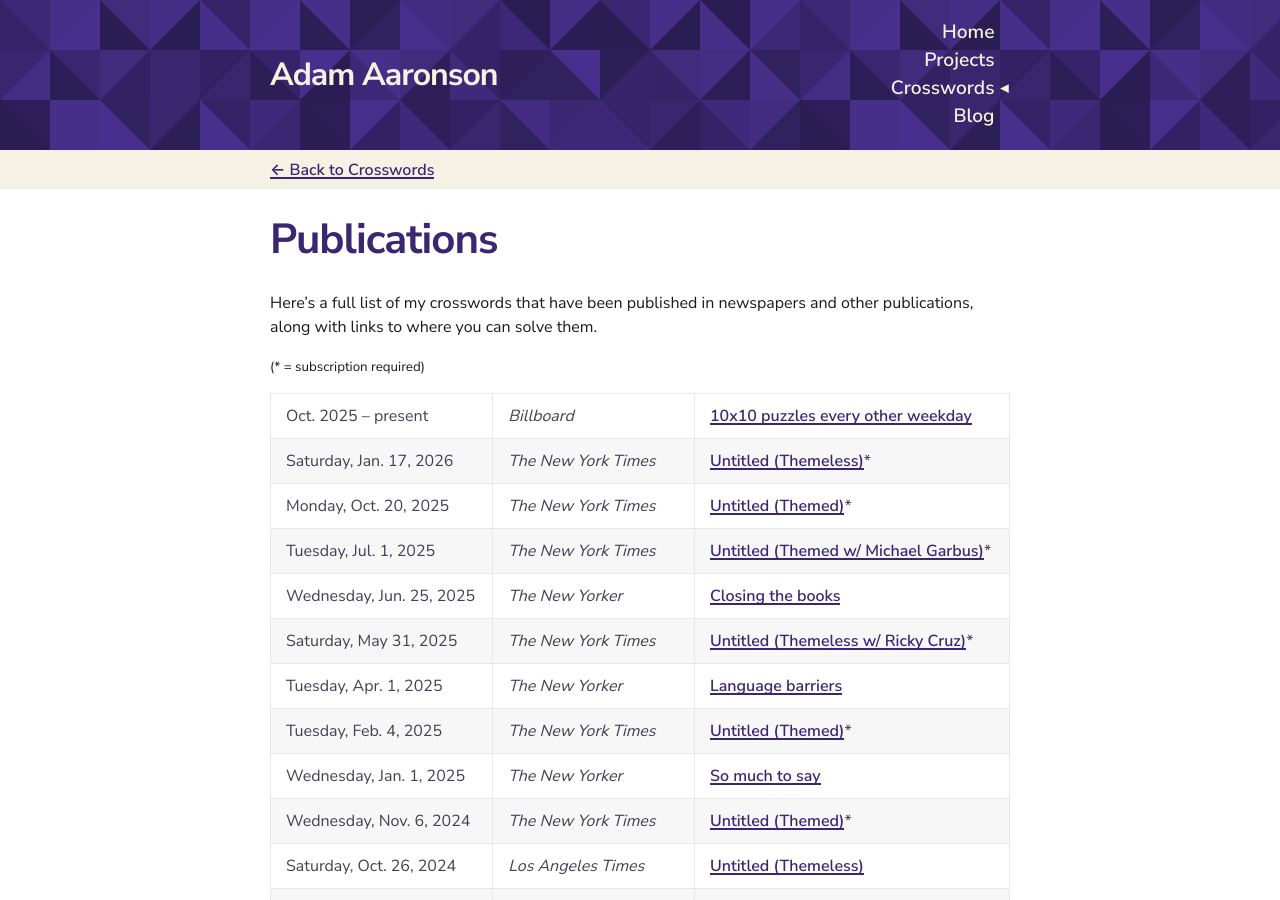
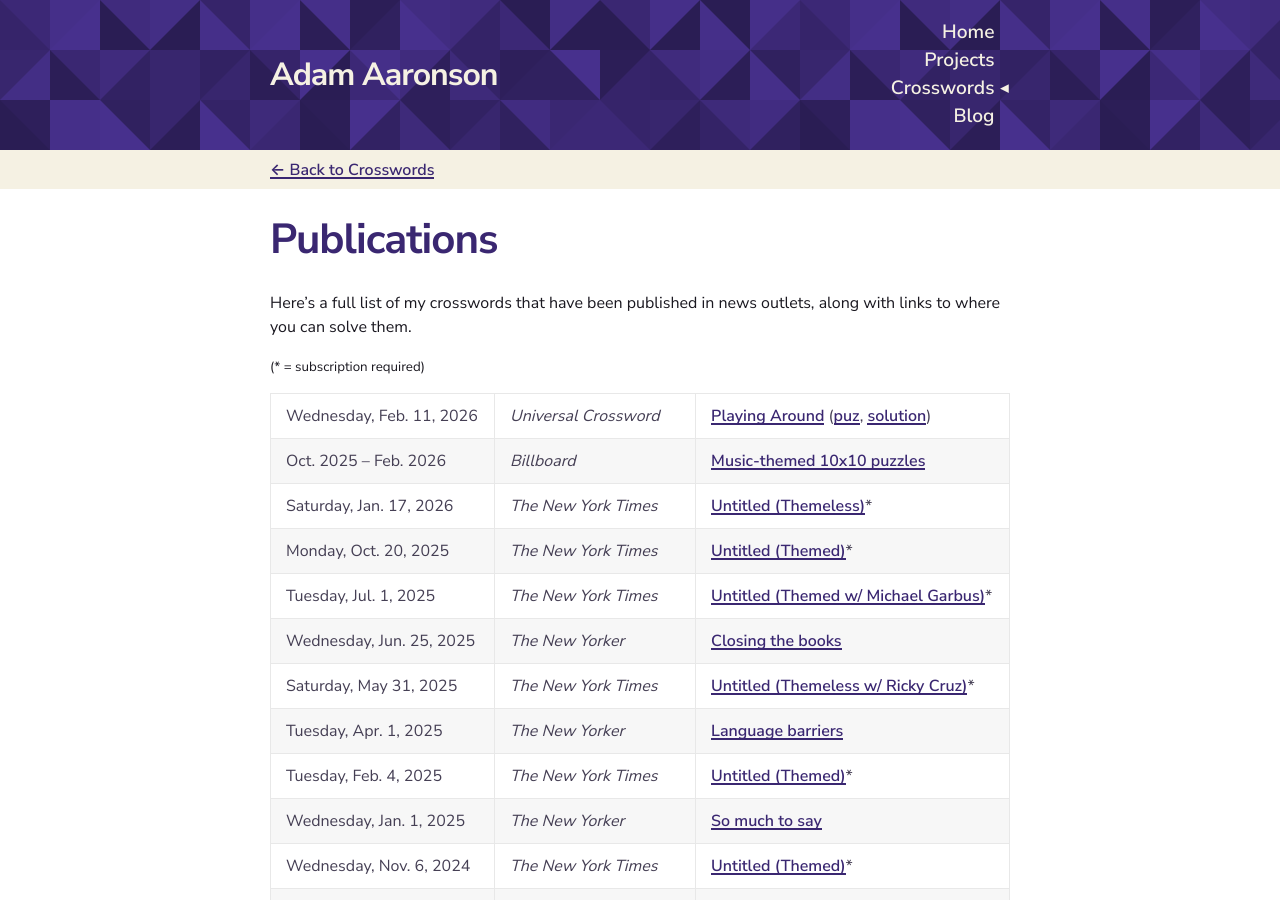
Before and after one commit to adamaaronson/adamaaronson.github.io, a Jekyll site: the page built from publications.md, in a window 1280 px wide and 900 px high. Built offline with Jekyll 4.4.1, drawn with Linux system fonts in a browser that asks for light colours; some of the changed text lies outside the part shown.

Commit message:
Add new puzzles and clean up

```diff
--- a/publications.md
+++ b/publications.md
@@ -5,11 +5,12 @@ title: Publications
 permalink: /publications/
 ---
 
-Here's a full list of my crosswords that have been published in newspapers and other publications, along with links to where you can solve them.
+Here's a full list of my crosswords that have been published in news outlets, along with links to where you can solve them.
 
 <small>(\* = subscription required)</small>
 
-Oct. 2025 – present | _Billboard_ | [10x10 puzzles every other weekday](https://www.billboard.com/author/adam-aaronson/)
+Wednesday, Feb. 11, 2026 | _Universal Crossword_ | [Playing Around](/assets/pdf/playingaround.pdf) ([puz](/assets/puz/playingaround.puz), [solution](/assets/pdf/playingaroundsolution.pdf))
+Oct. 2025 – Feb. 2026 | _Billboard_ | [Music-themed 10x10 puzzles](https://www.billboard.com/author/adam-aaronson/)
 Saturday, Jan. 17, 2026 | _The New York Times_ | [Untitled (Themeless)](https://www.nytimes.com/crosswords/game/daily/2026/01/17)\*
 Monday, Oct. 20, 2025 | _The New York Times_ | [Untitled (Themed)](https://www.nytimes.com/crosswords/game/daily/2025/10/20)\*
 Tuesday, Jul. 1, 2025 | _The New York Times_ | [Untitled (Themed w/ Michael Garbus)](https://www.nytimes.com/crosswords/game/daily/2025/07/01)\*
@@ -71,6 +72,7 @@ Aug. 19, 2020 | Sid's Grids | [Key Change (Themeless)](https://www.sidsgrids.com
 
 #### Tournament crosswords
 
+Feb. 1, 2026 | Boswords Winter Wondersolve | [Skipping a Grade](https://www.boswords.org)\*
 Aug. 24, 2024 | Lollapuzzoola | [Drop Tower (w/ Alina Abidi)](https://bemoresmarter.com/lollapuzzoola18/)\*
 Mar. 14, 2022 | Boswords Themeless League | [Untitled (Themeless)](https://www.boswords.org)\*
 
```
Also changed, not shown: crosswords.md (+1 -1 lines), 3 other files.
